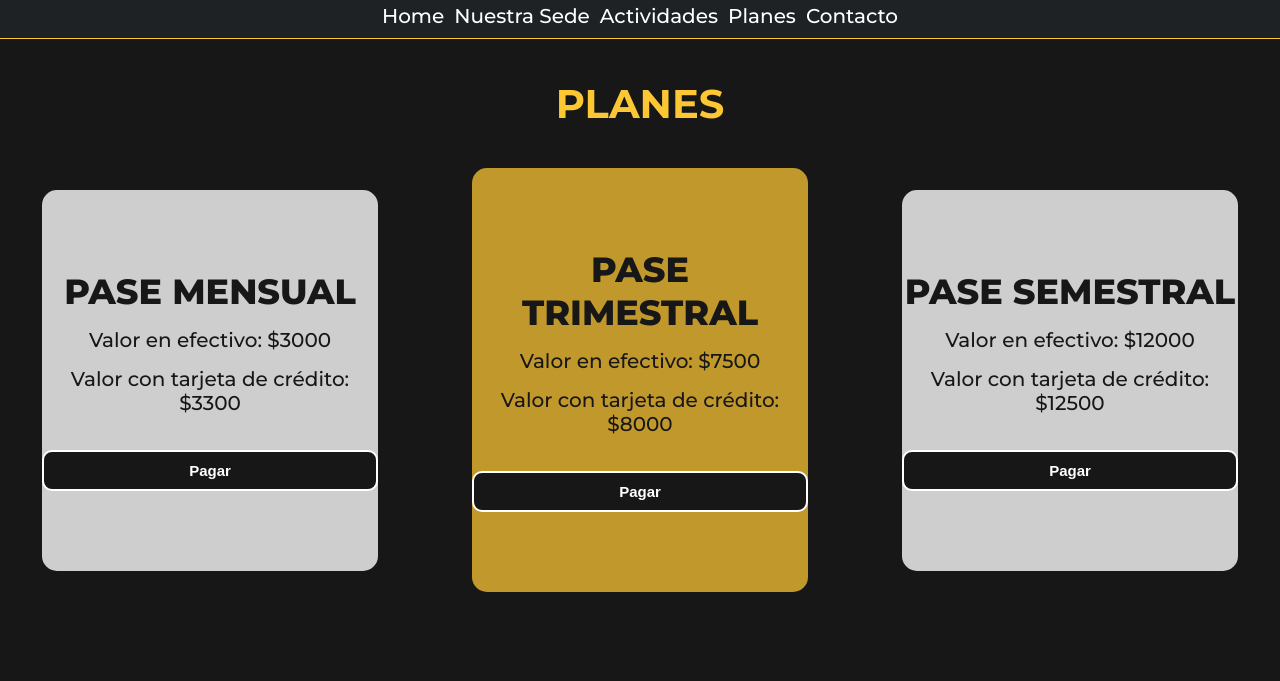
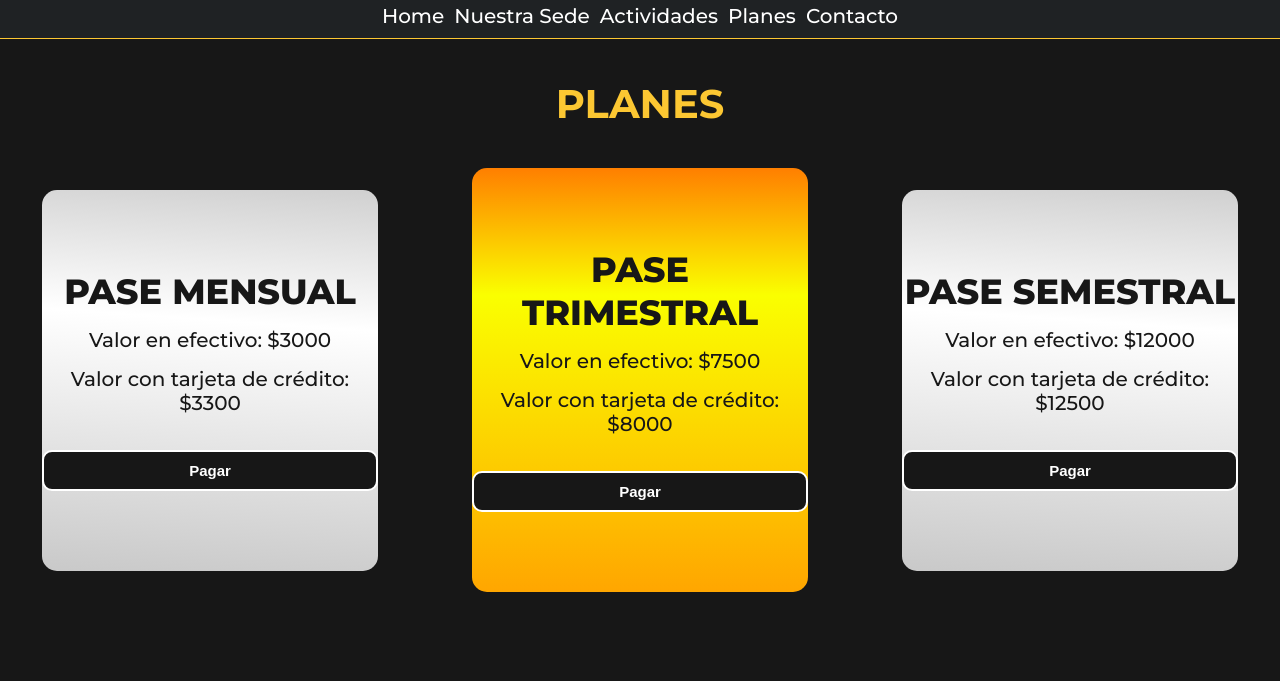
Before and after one commit to emilianochitti/proyecto-gerbosport, a plain HTML site: page secciones/planes.html in a window 1280 px wide. Shown: the part 119-800 px from the top of the page. Drawn offline with Linux system fonts and the light colour scheme.

Commit message:
Modificacion

```diff
--- a/estilos/estilos.css
+++ b/estilos/estilos.css
@@ -1295,10 +1295,10 @@ transition: all 2s;
     gap: 15px;
 }
 .tarjetaplanes{
-    background-color: rgba(255, 255, 255, 0.788);
+    background: linear-gradient(184deg, rgba(208,208,208,1) 0%, rgba(255,255,255,1) 35%, rgba(201,201,201,1) 100%);
 }
 .tarjetaplanes2{
-    background-color: #fcc632bd;
+    background: linear-gradient(180deg, rgba(255,127,0,1) 0%, rgba(250,255,0,1) 30%, rgba(255,166,0,1) 100%);
 }
 
 .planessection div h2{
```
